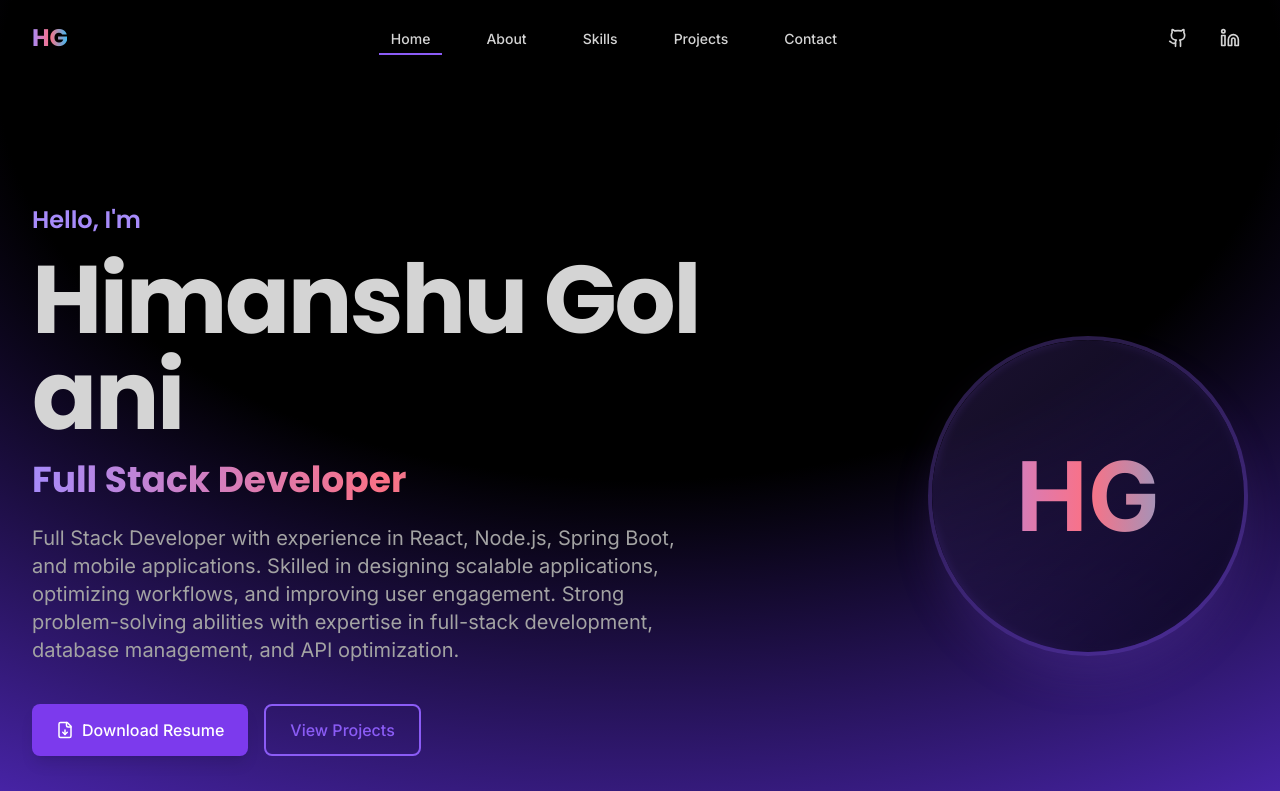
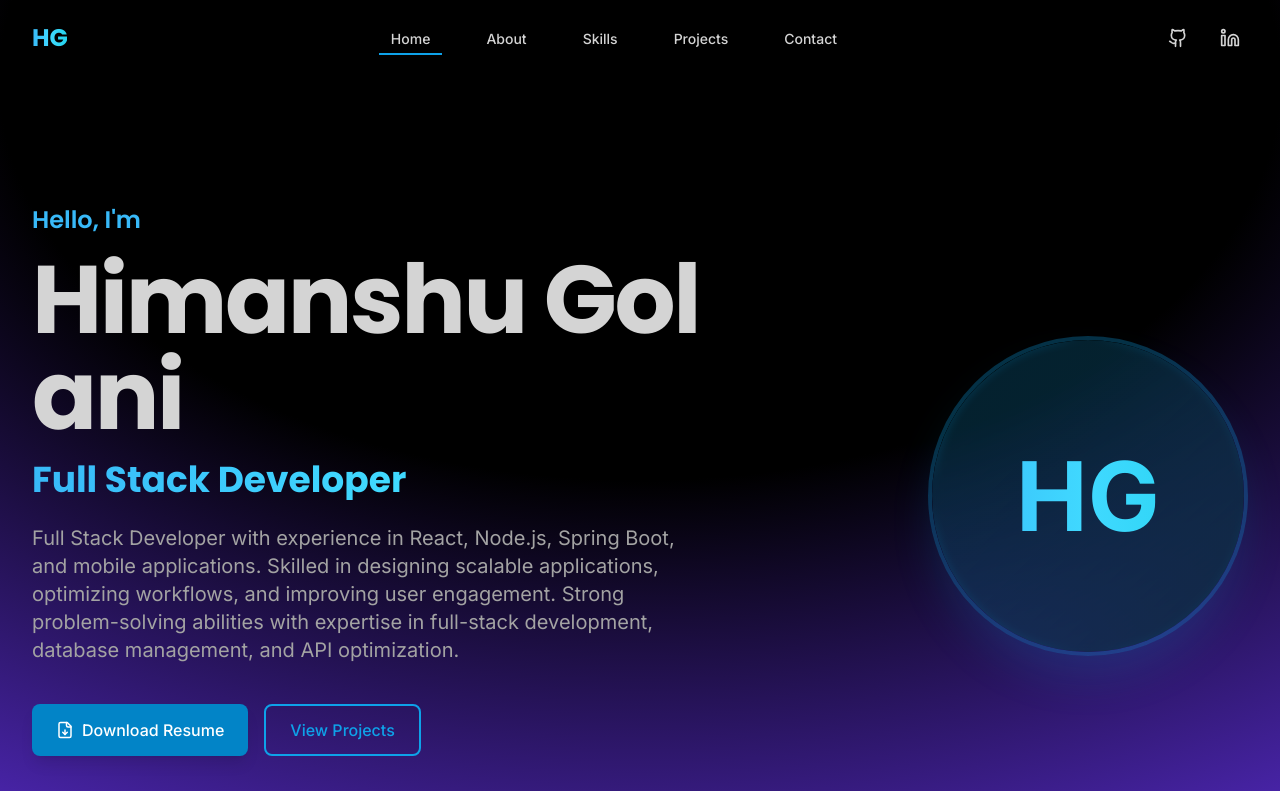
Before and after one commit to HimanshuGolani/Himanshu_Golani, a React (Vite) app: page / in a window 1280 px wide. Shown: the top 791 px of the page. Built offline with nearby package versions, Linux system fonts and the light colour scheme.

Commit message:
content updated

```diff
--- a/src/content/portfolio-data.ts
+++ b/src/content/portfolio-data.ts
@@ -18,17 +18,36 @@ export interface Project {
 
 export const PROJECTS: Project[] = [
   {
+    "title": "InterFlow - Microservices Q&A Platform",
+    "image": "https://images.pexels.com/photos/7988079/pexels-photo-7988079.jpeg",
+    "description": `
+      A scalable microservices-based Q&A platform that fosters structured technical discussions, live collaboration, and secure user engagement for developers and tech communities.
+
+      Key Features:
+      - Implemented secure authentication with Spring Security, JWT, and OAuth integration
+      - Built centralized API Gateway with Eureka for seamless service discovery
+      - Designed modular microservices for Users, Questions, Comments, and Voting
+      - Integrated WebSockets enabling real-time video/audio discussion rooms
+      - Enhanced performance with Redis caching for frequently accessed data
+      - Implemented circuit breakers for service-level fault tolerance
+      - Created comprehensive test suite with JUnit and Mockito
+    `,
+    "technologies": ["React.js", "Spring Boot", "Microservices", "PostgreSQL", "Redis", "JWT", "WebSockets", "Tailwind CSS", "Eureka", "API Gateway"],
+    "projectLink": "",
+    "githubLink": "https://github.com/HimanshuGolani/InterFlow"
+  },
+  {
     title: "Campus Connect - Academic Management Platform",
     image: "https://images.pexels.com/photos/4050315/pexels-photo-4050315.jpeg",
     description: `
       A centralized academic platform designed to streamline placement activities and communication between students and institutions. Built for scalability and real-time interactions.
 
       Key Features:
-      - Dynamic placement dashboard for real-time updates and analytics.
-      - WebSocket-based chat system supporting 500+ concurrent users.
-      - Secure authentication and role-based access using JWT.
-      - Redis caching integrated to boost performance and reduce response time by 40%.
-      - Achieved 35% increase in student engagement across institutions.
+      - Dynamic placement dashboard for real-time updates and analytics
+      - WebSocket-based chat system for instant communication
+      - Secure authentication and role-based access using JWT
+      - Redis caching integrated to boost performance and reduce response time
+      - Enhanced student engagement across multiple institutions
     `,
     technologies: ["React", "Spring Boot", "WebSocket", "Redis", "JWT", "MySQL"],
     projectLink: "https://campus-connect-frontend-oru2.onrender.com",
@@ -41,11 +60,11 @@ export const PROJECTS: Project[] = [
       A health information system built to manage and share critical medical data securely and efficiently, ensuring timely access for patients and healthcare providers.
 
       Key Features:
-      - Secure, role-based health data management and sharing.
-      - Automated reminders for appointments and follow-ups.
-      - Mobile application for real-time health status tracking.
-      - Reduced response times by 50% via optimized data handling.
-      - Increased user engagement by 20% through a seamless UX.
+      - Secure, role-based health data management and sharing
+      - Automated reminders for appointments and follow-ups
+      - Mobile application for real-time health status tracking
+      - Optimized data handling for improved response times
+      - User-friendly interface for enhanced accessibility
     `,
     technologies: ["React", "React Native", "Node.js", "MongoDB", "Express"],
     projectLink: "https://swasthyaraksha.onrender.com/",
@@ -58,11 +77,11 @@ export const PROJECTS: Project[] = [
       A food-tech platform that connects users with verified home cooks in their locality, offering home-style meals on demand.
 
       Key Features:
-      - Geo-location-based search to match users with nearby cooks.
-      - Order tracking and cook-side dashboards for seamless management.
-      - Integrated feedback and rating system boosting reviews by 40%.
-      - Optimized frontend resulting in 20% faster load times.
-      - Achieved 25% increase in daily user engagement.
+      - Geo-location-based search to match users with nearby cooks
+      - Order tracking and cook-side dashboards for seamless management
+      - Integrated feedback and rating system for quality assurance
+      - Optimized frontend for improved user experience
+      - Engagement features to encourage regular platform usage
     `,
     technologies: ["React", "Node.js", "MongoDB", "Firebase", "Express"],
     projectLink: "https://messmate-eydv.onrender.com/",
@@ -109,7 +128,7 @@ export const EXPERIENCE = [
   {
     title: "Junior Java Developer Intern",
     company: "EPAM Systems",
-    period: "September 2024 - Present",
+    period: "September 2024 - June 2025",
     achievements: [
       "Built and maintained robust backend services using Java and Spring Boot, with a strong emphasis on clean code and performance optimization.",
       "Designed and developed RESTful APIs for scalable and high-performance applications, ensuring seamless integration across services.",
@@ -127,8 +146,8 @@ export const EDUCATION = [
     degree: "Bachelor of Technology in Computer Science and Engineering",
     institution: "Institute of Technical Education and Research",
     location: "Bhubaneswar, Odisha",
-    period: "Expected May 2025",
-    grade: "8.78 CGPA"
+    period: "June 2025",
+    grade: "8.8 CGPA"
   },
   {
     degree: "Higher Secondary Education",
--- a/tailwind.config.js
+++ b/tailwind.config.js
@@ -5,47 +5,47 @@ export default {
     extend: {
       colors: {
         primary: {
-          50: '#f5f3ff',
-          100: '#ede9fe',
-          200: '#ddd6fe',
-          300: '#c4b5fd',
-          400: '#a78bfa',
-          500: '#8b5cf6',
-          600: '#7c3aed',
-          700: '#6d28d9',
-          800: '#5b21b6',
-          900: '#4c1d95',
-          950: '#2e1065',
-        },
-        secondary: {
-          50: '#f0f9ff',
-          100: '#e0f2fe',
-          200: '#bae6fd',
-          300: '#7dd3fc',
-          400: '#38bdf8',
-          500: '#0ea5e9',
+          50: '#f0f7ff',
+          100: '#e0f0fe',
+          200: '#bae2fd',
+          300: '#7dcffc',
+          400: '#38b9f8',
+          500: '#0ea2e9',
           600: '#0284c7',
-          700: '#0369a1',
+          700: '#036aa1',
           800: '#075985',
           900: '#0c4a6e',
           950: '#082f49',
         },
+        secondary: {
+          50: '#ecfeff',
+          100: '#cffafe',
+          200: '#a5f3fc',
+          300: '#67e8f9',
+          400: '#22d3ee',
+          500: '#06b6d4',
+          600: '#0891b2',
+          700: '#0e7490',
+          800: '#155e75',
+          900: '#164e63',
+          950: '#083344',
+        },
         accent: {
-          50: '#fff1f2',
-          100: '#ffe4e6',
-          200: '#fecdd3',
-          300: '#fda4af',
-          400: '#fb7185',
-          500: '#f43f5e',
-          600: '#e11d48',
-          700: '#be123c',
-          800: '#9f1239',
-          900: '#881337',
-          950: '#4c0519',
+          50: '#edfcff',
+          100: '#d6f7ff',
+          200: '#b3f0ff',
+          300: '#80e9ff',
+          400: '#40d9ff',
+          500: '#1ac2f0',
+          600: '#0699cc',
+          700: '#0679a5',
+          800: '#0a6387',
+          900: '#0e5472',
+          950: '#083549',
         },
         background: {
-          dark: '#050314',
-          light: '#63e',
+          dark: '#0a2d3b',
+          light: '#a8e0ff',
         },
       },
       fontFamily: {
```
